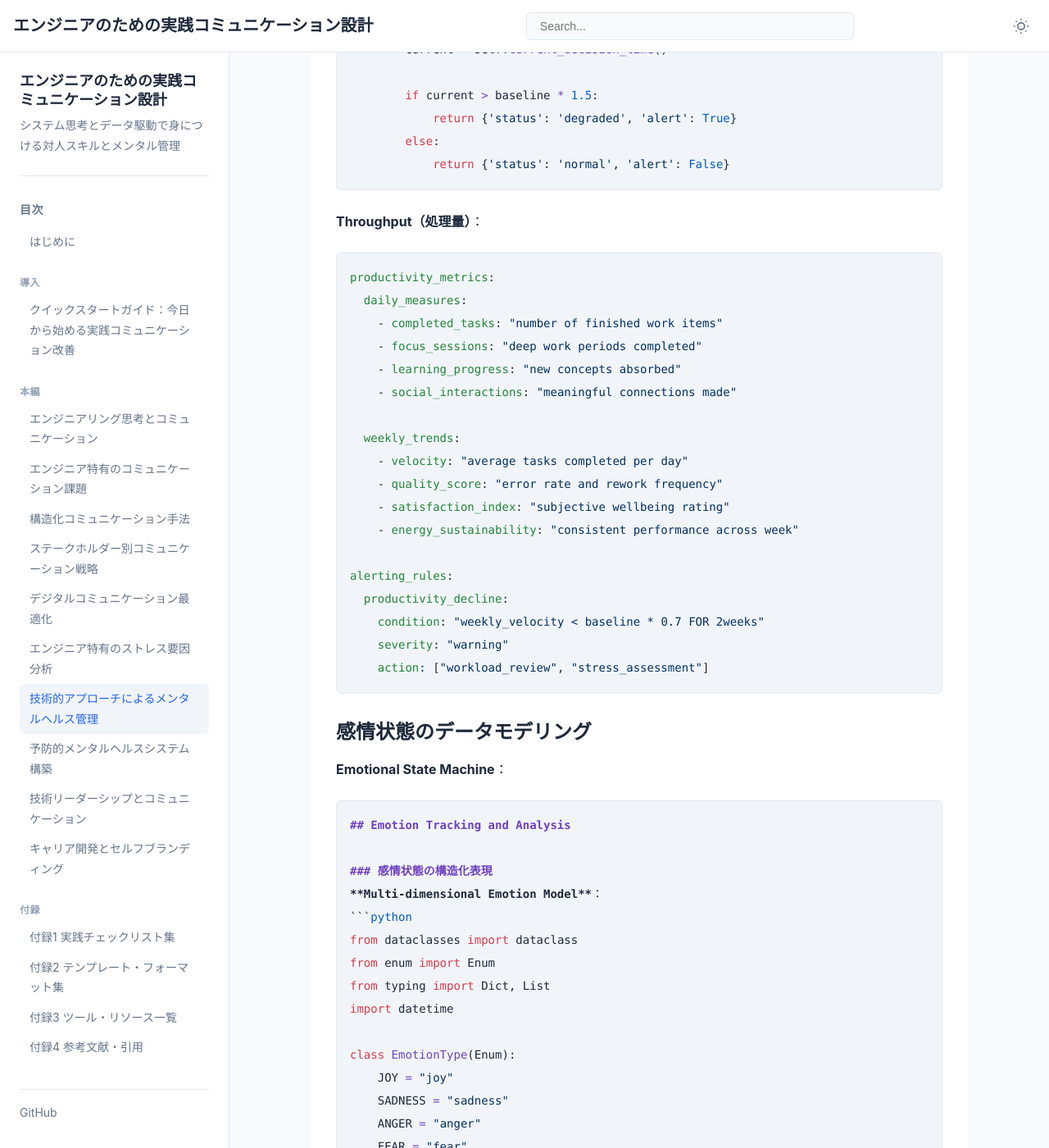
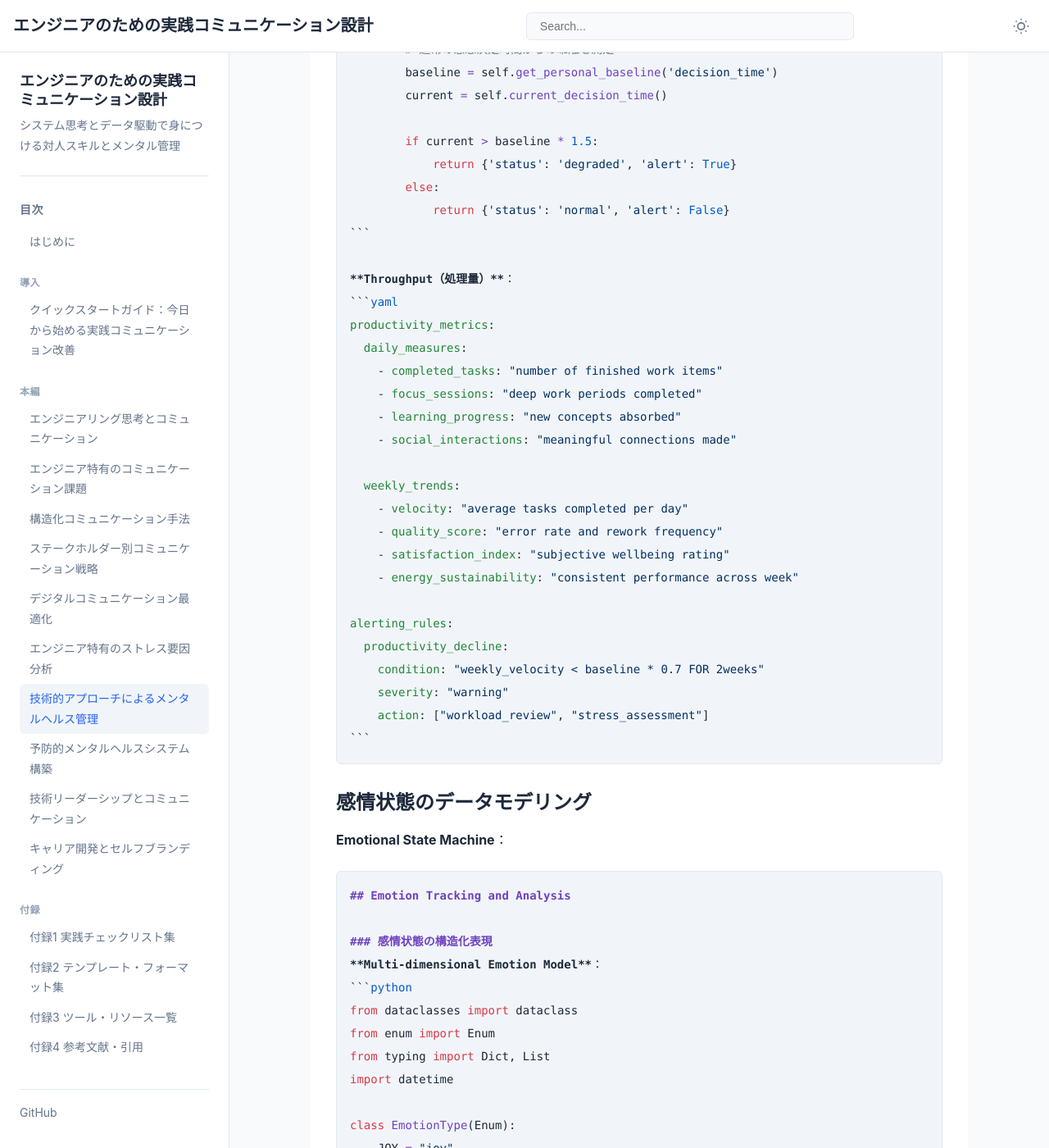
Before and after one commit to itdojp/IT-engineer-communication-book, a Jekyll site: the page built from docs/chapter-technical-mental-health/index.md, in a window 1280 px wide and 1400 px high, scrolled down 5582 px. Shown: the whole window at 82% size. Built offline with Jekyll 4.4.1, drawn with Linux system fonts in a browser that asks for light colours; some of the changed text lies outside the part shown.

Commit message:
fix: prevent nested code fences in technical mental health chapter

`````diff
--- a/docs/chapter-technical-mental-health/index.md
+++ b/docs/chapter-technical-mental-health/index.md
@@ -203,7 +203,7 @@ order: 9
 
 **高可用性（High Availability）設計**：
 
-```markdown
+````markdown
 ## Resilient Mental Health Architecture
 
 ### 冗長性（Redundancy）
@@ -234,12 +234,13 @@ class MentalHealthFailover:
         ]
         return self.execute_parallel(actions)
 ```
+````
 
 ### Load Balancing（負荷分散）戦略
 
 **Cognitive Load Distribution**：
 
-```markdown
+````markdown
 ## Mental Load Balancing Strategies
 
 ### Temporal Load Balancing（時間的負荷分散）
@@ -266,6 +267,7 @@ stress_circuit_breaker:
   action: ["immediate_break", "task_postponement", "support_request"]
   recovery_time: "minimum_30min"
 ```
+````
 
 ### スケーラビリティの考慮
 
@@ -329,7 +331,7 @@ class MentalHealthAutoScaler:
 
 **Personal Observability Stack**：
 
-```markdown
+````markdown
 ## Mental Health Metrics Collection
 
 ### Golden Signals for Personal Wellbeing
@@ -377,12 +379,13 @@ alerting_rules:
     severity: "warning"
     action: ["workload_review", "stress_assessment"]
 ```
+````
 
 ### 感情状態のデータモデリング
 
 **Emotional State Machine**：
 
-```markdown
+````markdown
 ## Emotion Tracking and Analysis
 
 ### 感情状態の構造化表現
@@ -429,12 +432,13 @@ class EmotionAnalyzer:
             'temporal_patterns': self.analyze_time_correlations(readings)
         }
 ```
+````
 
 ### ストレス予測アルゴリズム
 
 **Predictive Stress Analytics**：
 
-```markdown
+````markdown
 ## Stress Prediction System
 
 ### 機械学習によるストレス予測
@@ -490,12 +494,13 @@ class StressPredictionEngine:
 
         return min(risk_score, 1.0)  # 最大1.0に制限
 ```
+````
 
 ### リアルタイム・ダッシュボード設計
 
 **Personal Analytics Dashboard**：
 
-```markdown
+````markdown
 ## Self-Monitoring Dashboard Specification
 
 ### ダッシュボード・レイアウト設計
@@ -534,10 +539,11 @@ dashboard_layout:
       - breathing_exercise_timer: "guided relaxation tools"
 
     insights:
-      - pattern_alerts: "unusual patterns detected"
-      - improvement_suggestions: "personalized recommendations"
-      - milestone_celebrations: "positive reinforcement"
+	  - pattern_alerts: "unusual patterns detected"
+	  - improvement_suggestions: "personalized recommendations"
+	  - milestone_celebrations: "positive reinforcement"
 ```
+````
 
 ---
 
@@ -547,7 +553,7 @@ dashboard_layout:
 
 **Personal Development Sprints**：
 
-```markdown
+````markdown
 ## Personal Agile Methodology
 
 ### スプリント設計（2週間サイクル）
@@ -579,14 +585,15 @@ personal_sprint_framework:
       - metrics_analysis: "定量的な進捗評価"
       - stakeholder_feedback: "周囲からのフィードバック収集"
 
-  sprint_retrospective:
-    duration: "45分"
-    focus_areas:
-      - "何がうまくいったか"
-      - "何を改善できるか"
-      - "次のスプリントで試すこと"
-      - "やめること・続けること・始めること"
+	  sprint_retrospective:
+	    duration: "45分"
+	    focus_areas:
+	      - "何がうまくいったか"
+	      - "何を改善できるか"
+	      - "次のスプリントで試すこと"
+	      - "やめること・続けること・始めること"
 ```
+````
 
 ### Personal Kanban for Mental Health
 
@@ -618,7 +625,7 @@ WIP制限: To Do (3), In Progress (2) - 過負荷防止
 
 **Personal Continuous Improvement**：
 
-```markdown
+````markdown
 ## Kaizen for Mental Health
 
 ### 小さな改善の積み重ね
@@ -664,12 +671,13 @@ class PersonalKaizen:
         }
         return random.choice(improvements.get(area, ["observe and document current state"]))
 ```
+````
 
 ### A/Bテストによる自己実験
 
 **Personal A/B Testing Framework**：
 
-```markdown
+````markdown
 ## Self-Experimentation Methodology
 
 ### 仮説駆動型の行動変容
@@ -707,6 +715,7 @@ statistical_analysis:
   effect_size: "Cohen's d"
   practical_significance: "日常生活での体感的価値"
 ```
+````
 
 ---
 
@@ -716,7 +725,7 @@ statistical_analysis:
 
 **Preventive Mental Health Maintenance**：
 
-```markdown
+````markdown
 ## システム・メンテナンス・スケジュール
 
 ### 定期メンテナンス・カレンダー
@@ -755,12 +764,13 @@ maintenance_schedule:
       duration: "1日"
       activities: ["人生・キャリア目標見直し", "大きな環境変化検討", "スキル・関係性の棚卸し"]
 ```
+````
 
 ### 障害対応・インシデント管理
 
 **Mental Health Incident Response**：
 
-```markdown
+````markdown
 ## インシデント対応プロセス
 
 ### ストレス・インシデントの分類と対応
@@ -807,6 +817,7 @@ class MentalHealthIncident:
         else:
             return 'P3_MINOR'
 ```
+````
 
 ### バックアップとリカバリー戦略
 
@@ -844,7 +855,7 @@ class MentalHealthIncident:
 
 **Personal Performance Optimization**：
 
-```markdown
+````markdown
 ## メンタル・パフォーマンス最適化
 
 ### ボトルネック分析と改善
@@ -906,6 +917,7 @@ class MentalPerformanceProfiler:
 
         return optimizations
 ```
+````
 
 ---
 
@@ -915,7 +927,7 @@ class MentalPerformanceProfiler:
 
 **Personal Continuous Integration/Continuous Deployment**：
 
-```markdown
+````markdown
 ## Personal CI/CD Pipeline
 
 ### 継続的統合（Continuous Integration）
@@ -948,12 +960,13 @@ personal_ci_pipeline:
     warnings: "一部指標に注意が必要です"
     failures: "緊急の調整が必要です"
 ```
+````
 
 ### Infrastructure as Code（IaC）思考
 
 **Personal Environment as Code**：
 
-```markdown
+````markdown
 ## 個人環境のコード化
 
 ### 環境設定の自動化・再現可能性
@@ -1001,12 +1014,13 @@ deployment_strategy:
   rollback_plan: "効果のない変更の迅速な撤回手順"
   monitoring: "変更の影響を継続的に監視"
 ```
+````
 
 ### 監視・アラート・SLI/SLO設計
 
 **Personal Service Level Objectives**：
 
-```markdown
+````markdown
 ## 個人パフォーマンスSLI/SLO
 
 ### Service Level Indicators（SLI）
@@ -1059,12 +1073,13 @@ class PersonalSLO:
             'requires_attention': overall_health < 0.75
         }
 ```
+````
 
 ### Error Budget思考
 
 **Personal Error Budget Management**：
 
-```markdown
+````markdown
 ## 個人エラー・バジェット管理
 
 ### エラー・バジェットの概念適用
@@ -1126,6 +1141,7 @@ class PersonalErrorBudget:
         }
         return recommendations.get(budget_status, ["状況を詳しく分析してください"])
 ```
+````
 
 ---
 
`````
Also changed, not shown: src/chapter-technical-mental-health/index.md (+42 -26 lines).
